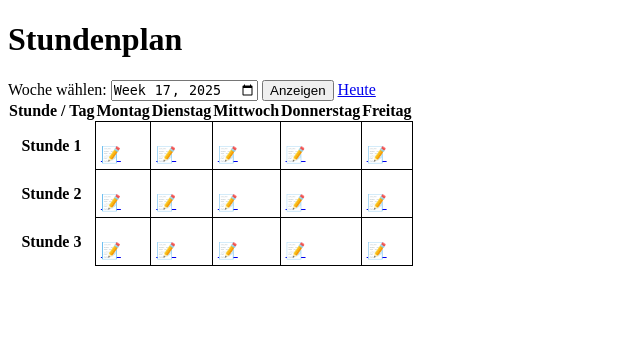
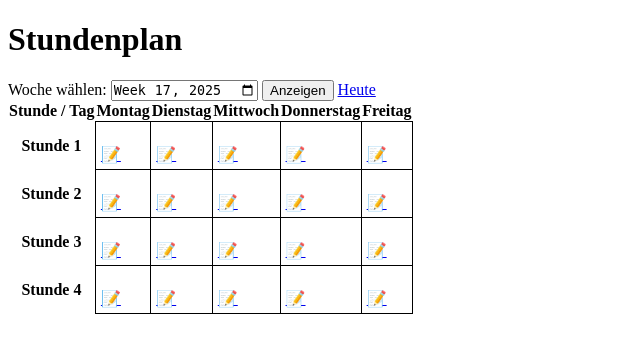
Before and after one commit to Philemonswebseite/hausaufageben, a PHP site: page /index.php in a window 1280 px wide. Shown: the top 353 px of the page, without its empty margins (0-640 px from the left). Run offline with PHP 8.4, Linux system fonts and the light colour scheme.

Commit message:
4. stunde hinzugefügt

```diff
--- a/index.php
+++ b/index.php
@@ -2,7 +2,7 @@
 $heute = new DateTime();
 $woche = isset($_GET['woche']) ? $_GET['woche'] : $heute->format("Y") . "-W" . $heute->format("W");
 $tage = ["Montag", "Dienstag", "Mittwoch", "Donnerstag", "Freitag"];
-$stunden = [1, 2, 3];
+$stunden = [1, 2, 3, 4]; // Jetzt vier Stunden
 
 $xmlPfad = "plan/$woche.xml";
 if (!file_exists($xmlPfad)) {
```
